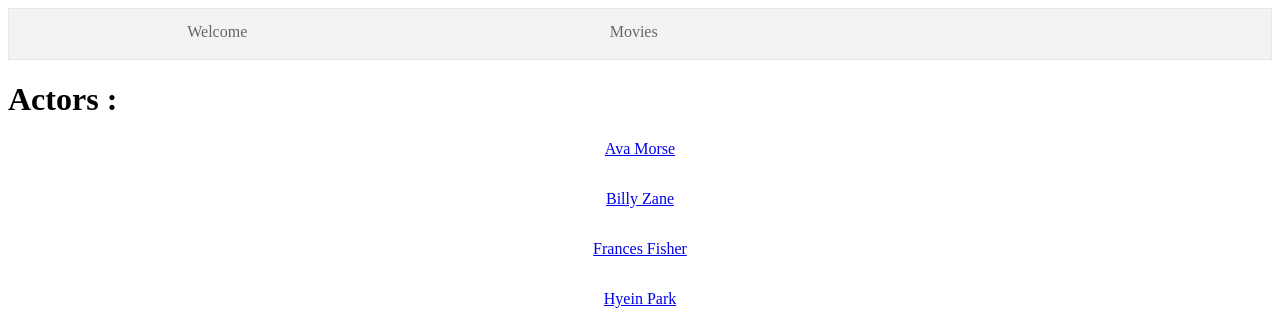
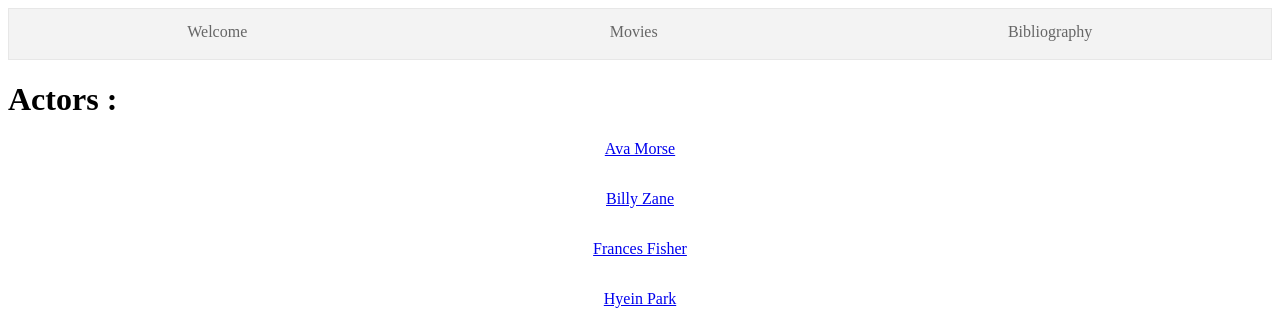
Before and after one commit to tmartial/Film_Web, a Flask app: page /actor in a window 1280 px wide. Shown: the top 312 px of the page. Run offline with Flask 2, Linux system fonts and the light colour scheme.

Commit message:
Ajout du bouton bibliographie

```diff
--- a/templates/base.html
+++ b/templates/base.html
@@ -19,6 +19,7 @@ li {
     <ul id="navbarMenu">
       <li class="navItem"><a href="{{ url_for('welcome') }}">Welcome</a></li>
       <li class="navItem"><a href="{{ url_for('movies') }}">Movies</a></li>
+      <li class="navItem"><a href="{{ url_for('bibliography') }}">Bibliography</a></li>
     </ul>
 
 {% block content %}{% endblock %}
```
